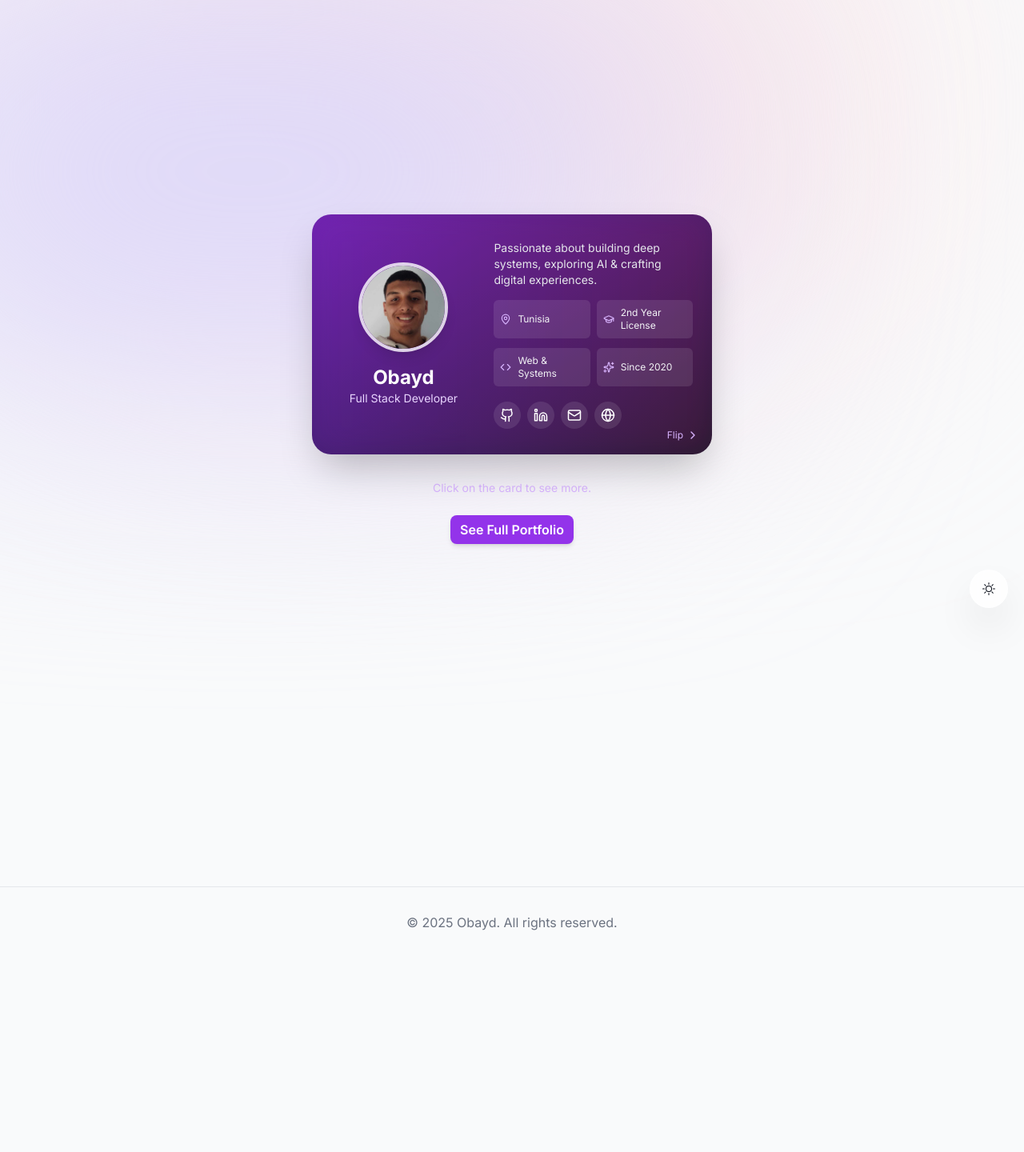
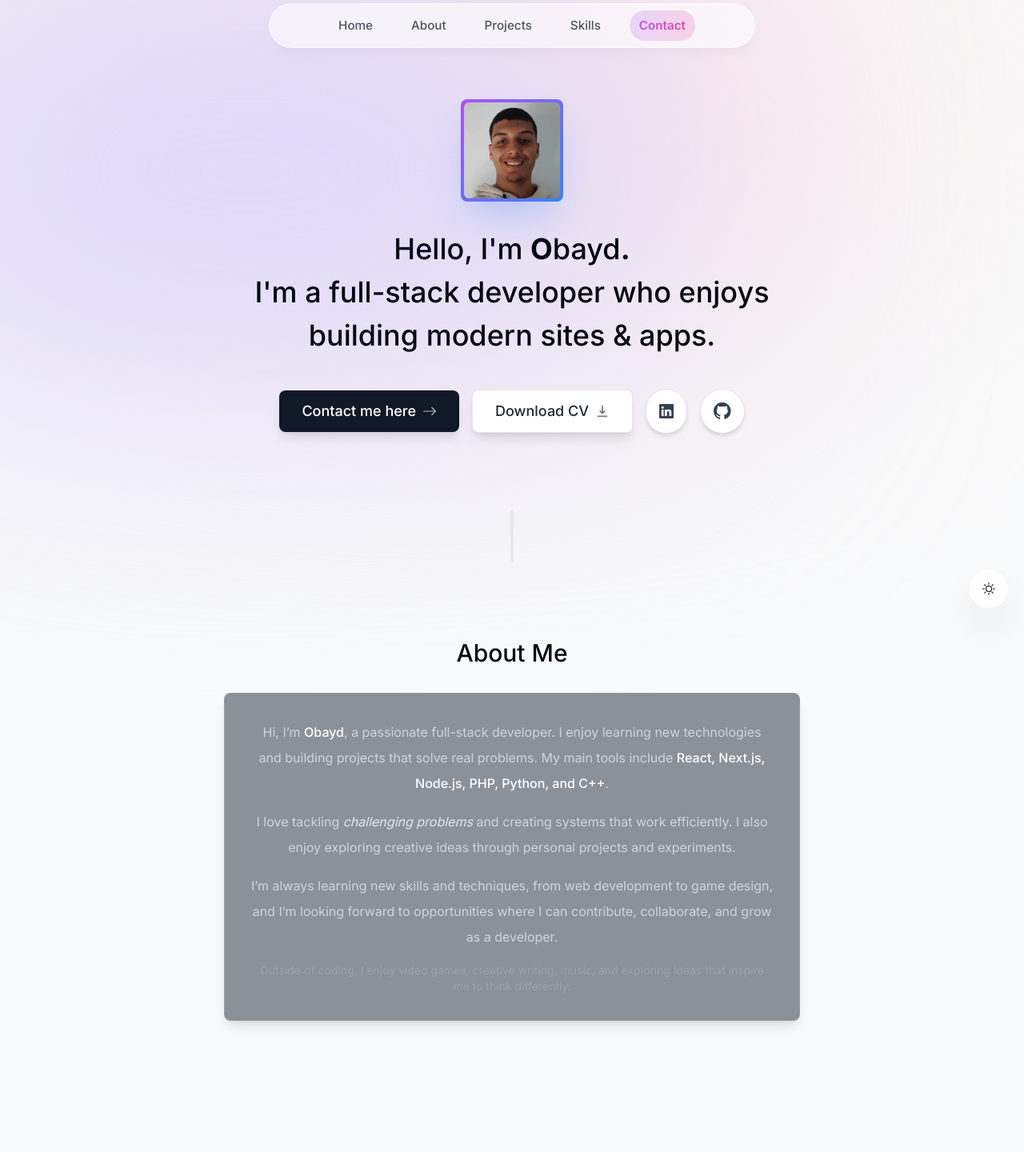
Before and after one commit to Obaydz/Portfolio, a Next.js app: page / in a window 1280 px wide. Shown: the part 20-1460 px from the top of the page at 80% size. Before the commit the page ends 1229 px from the top, so only its background shows below. Built offline with nearby package versions, Linux system fonts and the light colour scheme.

Commit message:
Add files via upload

```diff
--- a/app/globals.css
+++ b/app/globals.css
@@ -13,3 +13,10 @@ html.dark {
 .borderBlack {
   @apply border border-black/10;
 }
+
+.backface-hidden {
+  backface-visibility: hidden;
+}
+.perspective-1000 {
+  perspective: 1000px;
+}
--- a/app/layout.tsx
+++ b/app/layout.tsx
@@ -10,8 +10,8 @@ import { Toaster } from "react-hot-toast";
 const inter = Inter({ subsets: ["latin"] });
 
 export const metadata = {
-  title: "Obayd | Personal Portfolio",
-  description: "Obayd is a full-stack developer with 5 years of experience.",
+  title: "Ricardo | Personal Portfolio",
+  description: "Ricardo is a full-stack developer with 8 years of experience.",
 };
 
 export default function RootLayout({
@@ -29,8 +29,9 @@ export default function RootLayout({
 
         <ThemeContextProvider>
           <ActiveSectionContextProvider>
+            <Header />
             {children}
-            <Footer />
+
             <Toaster position="top-right" />
             <ThemeSwitch />
           </ActiveSectionContextProvider>
--- a/app/page.tsx
+++ b/app/page.tsx
@@ -1,12 +1,22 @@
-import IdentityCard from "@/components/IdentityCard";
 
-export default function Page() {
+import About from "@/components/about";
+import Contact from "@/components/contact";
+import Intro from "@/components/intro";
+import Projects from "@/components/projects";
+import SectionDivider from "@/components/section-divider";
+import Skills from "@/components/skills";
+import { Analytics } from "@vercel/analytics/next"
+
+export default function Home() {
   return (
-    <main className="flex flex-col items-center min-h-screen p-4">
-      <br />
-      <br />
-      <br />
-      <IdentityCard />
+    <main className="flex flex-col items-center px-4">
+      <Analytics/>
+      <Intro />
+      <SectionDivider />
+      <About />
+      <Projects />
+      <Skills />
+      <Contact />
     </main>
   );
 }
```
